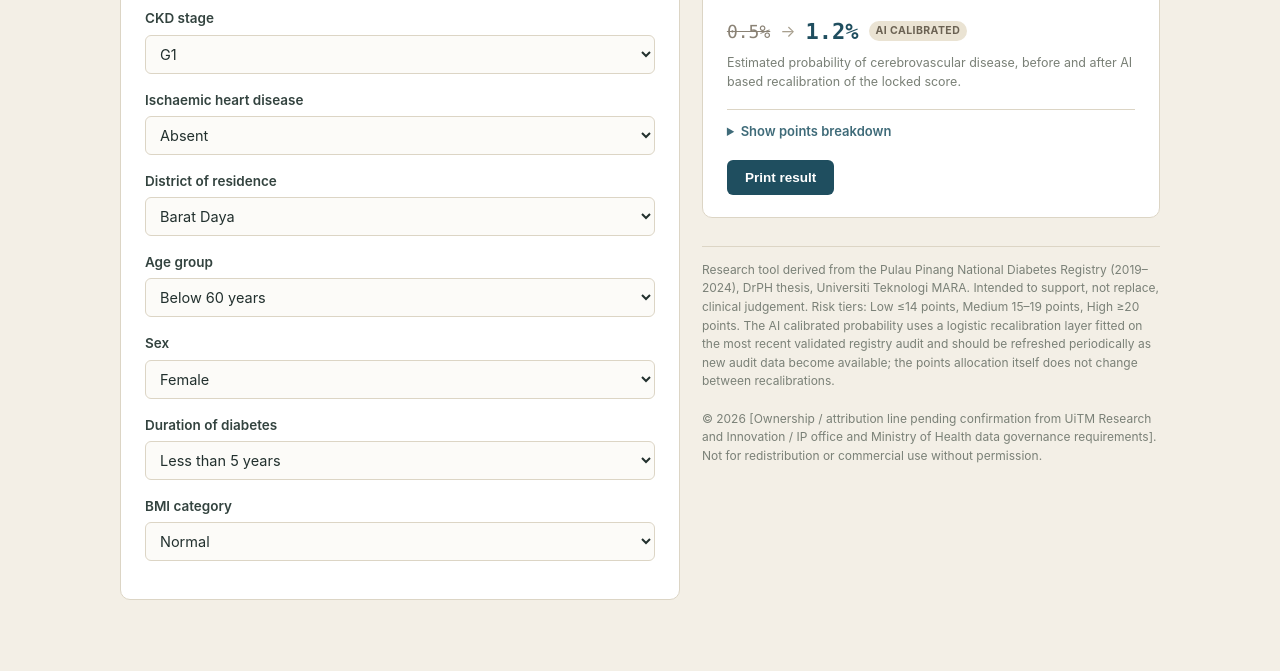
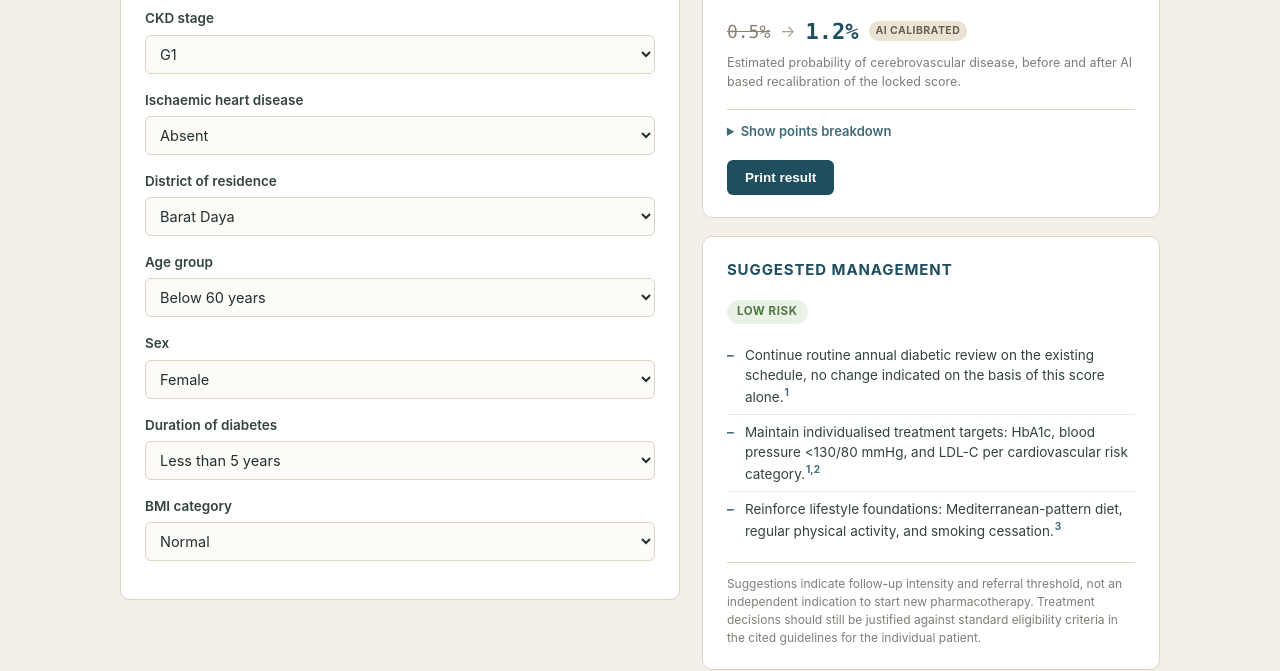
Before and after one commit to zuhairyusoff/IStrokeCalculator, a plain HTML site: page index.html in a window 1280 px wide. Shown: the part 300-971 px from the top of the page. Drawn offline with Linux system fonts and the light colour scheme.

Commit message:
Add files via upload

```diff
--- a/index.html
+++ b/index.html
@@ -216,6 +216,58 @@
   }
   button.primary:hover{ background:var(--ink-soft); }
 
+  /* Suggested management card */
+  .recs-card{
+    margin-top:18px;
+  }
+  .recs-tier-label{
+    display:inline-block;
+    font-size:11.5px;
+    font-weight:700;
+    text-transform:uppercase;
+    letter-spacing:.05em;
+    padding:3px 10px;
+    border-radius:12px;
+    margin-bottom:14px;
+  }
+  .recs-tier-label.tier-Low{ background:var(--low-bg); color:var(--low); }
+  .recs-tier-label.tier-Medium{ background:var(--med-bg); color:var(--med); }
+  .recs-tier-label.tier-High{ background:var(--high-bg); color:var(--high); }
+  ul.rec-list{
+    margin:0;
+    padding:0;
+    list-style:none;
+  }
+  ul.rec-list li{
+    position:relative;
+    padding:7px 0 7px 18px;
+    font-size:13.5px;
+    color:#33433F;
+    border-bottom:1px solid #EFEAE0;
+  }
+  ul.rec-list li:last-child{ border-bottom:none; }
+  ul.rec-list li::before{
+    content:"\2013";
+    position:absolute;
+    left:0;
+    color:var(--ink-soft);
+    font-weight:700;
+  }
+  sup.cite{
+    font-size:10px;
+    color:var(--ink-soft);
+    font-weight:700;
+    margin-left:1px;
+  }
+  .recs-foot{
+    font-size:12px;
+    color:#7A8077;
+    margin-top:14px;
+    padding-top:12px;
+    border-top:1px solid var(--line);
+    line-height:1.5;
+  }
+
   .disclaimer{
     margin-top:28px;
     font-size:12px;
@@ -223,6 +275,13 @@
     border-top:1px solid var(--line);
     padding-top:14px;
     line-height:1.55;
+  }
+  .ref-list{
+    margin:10px 0 0;
+    padding-left:18px;
+  }
+  .ref-list li{
+    margin-bottom:6px;
   }
 
   @media print{
@@ -352,6 +411,17 @@
         </div>
       </div>
 
+      <div class="card recs-card">
+        <h2>Suggested management</h2>
+        <div id="recsTierLabel" class="recs-tier-label tier-Low">Low risk</div>
+        <ul class="rec-list" id="recsList"></ul>
+        <div class="recs-foot">
+          Suggestions indicate follow-up intensity and referral threshold, not an independent indication to start
+          new pharmacotherapy. Treatment decisions should still be justified against standard eligibility criteria
+          in the cited guidelines for the individual patient.
+        </div>
+      </div>
+
       <div class="disclaimer">
         Research tool derived from the Pulau Pinang National Diabetes Registry (2019&ndash;2024), DrPH thesis,
         Universiti Teknologi MARA. Intended to support, not replace, clinical judgement. Risk tiers: Low &le;14 points,
@@ -359,6 +429,13 @@
         fitted on the most recent validated registry audit and should be refreshed periodically as new audit data
         become available; the points allocation itself does not change between recalibrations.
         <br><br>
+        <strong>References for suggested management</strong>
+        <ol class="ref-list">
+          <li>Ministry of Health Malaysia. Clinical Practice Guidelines: Management of Type 2 Diabetes Mellitus (6th Edition). Putrajaya: MOH; 2020.</li>
+          <li>Ministry of Health Malaysia, Academy of Medicine of Malaysia, Persatuan Diabetes Malaysia. Clinical Practice Guidelines: Management of Dyslipidaemia (5th Edition). 2017.</li>
+          <li>Bushnell C, Kernan WN, Sharrief AZ, et al. 2024 Guideline for the Primary Prevention of Stroke: A Guideline From the American Heart Association/American Stroke Association. <em>Stroke.</em> 2024;55(12):e344&ndash;e424. doi:10.1161/STR.0000000000000475</li>
+        </ol>
+        <br>
         &copy; 2026 [Ownership / attribution line pending confirmation from UiTM Research and Innovation /
         IP office and Ministry of Health data governance requirements]. Not for redistribution or commercial use
         without permission.
@@ -383,6 +460,29 @@
   // Final locked AI recalibration parameters (Section 4.18, fitted on full Phase 3)
   const RECAL_A = -0.9359;
   const RECAL_B = 0.6733;
+
+  // Tier-based suggested management, evidence-cited (see References in footer)
+  const RECS = {
+    Low: [
+      "Continue routine annual diabetic review on the existing schedule, no change indicated on the basis of this score alone.<sup class=\"cite\">1</sup>",
+      "Maintain individualised treatment targets: HbA1c, blood pressure &lt;130/80 mmHg, and LDL-C per cardiovascular risk category.<sup class=\"cite\">1,2</sup>",
+      "Reinforce lifestyle foundations: Mediterranean-pattern diet, regular physical activity, and smoking cessation.<sup class=\"cite\">3</sup>"
+    ],
+    Medium: [
+      "Reassess blood pressure, lipid, and glycaemic control at 3 to 6 month intervals rather than annually.<sup class=\"cite\">1</sup>",
+      "Confirm statin eligibility. Type 2 Diabetes is classified as very high cardiovascular risk, with an LDL-C target &lt;1.8 mmol/L.<sup class=\"cite\">2,3</sup>",
+      "Consider a GLP-1 receptor agonist if glycaemic control is not yet optimised; associated with reduced stroke risk in Type 2 Diabetes.<sup class=\"cite\">3</sup>",
+      "Aspirin benefit is uncertain for primary prevention in diabetes and should be individualised, not prescribed routinely.<sup class=\"cite\">3</sup>",
+      "Reinforce structured lifestyle counselling; consider dietitian referral."
+    ],
+    High: [
+      "Pursue the same targets as Medium risk (BP &lt;130/80 mmHg, LDL-C &lt;1.8 mmol/L) more urgently.<sup class=\"cite\">1,2</sup>",
+      "Refer for specialist assessment given the elevated absolute risk reflected by this score.",
+      "Review statin and GLP-1 receptor agonist eligibility with a lower threshold to act.<sup class=\"cite\">2,3</sup>",
+      "Routine carotid imaging is not recommended for asymptomatic patients; any imaging decision should sit with the receiving specialist.<sup class=\"cite\">3</sup>",
+      "Shorten follow-up to 3 months and counsel the patient on stroke warning signs (FAST) for early self-recognition."
+    ]
+  };
 
   function logit(p){ return Math.log(p/(1-p)); }
   function sigmoid(x){ return 1/(1+Math.exp(-x)); }
@@ -417,6 +517,13 @@
     badge.textContent = tier + " risk";
     badge.className = "tier-badge tier-"+tier;
 
+    const recsLabel = document.getElementById("recsTierLabel");
+    recsLabel.textContent = tier + " risk";
+    recsLabel.className = "recs-tier-label tier-"+tier;
+
+    const recsList = document.getElementById("recsList");
+    recsList.innerHTML = RECS[tier].map(r => `<li>${r}</li>`).join("");
+
     const tbl = document.getElementById("breakdownTable");
     tbl.innerHTML = rows.map(r=>{
       const cls = r[2]>0 ? "pos" : (r[2]<0 ? "neg" : "zero");
@@ -428,7 +535,5 @@
   fields.forEach(f=>document.getElementById(f).addEventListener("change", update));
   update();
 </script>
-
-<script data-goatcounter="https://zuhairyusoff.goatcounter.com/count" async src="//gc.zgo.at/count.js"></script>
 </body>
 </html>
```
